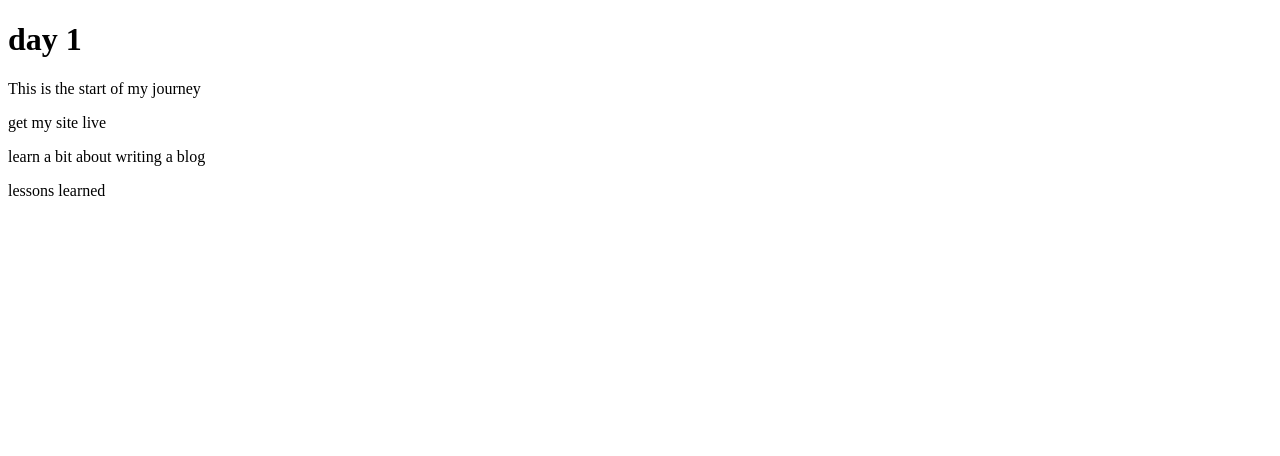
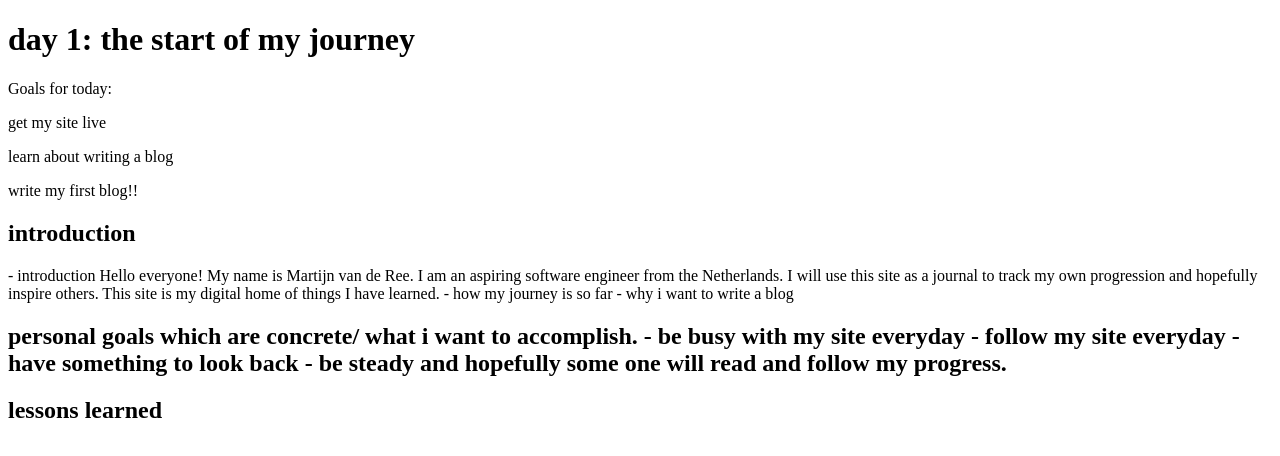
Before and after one commit to broodbakker/journey, a plain HTML site: page index.html in a window 1280 px wide. Drawn offline with Linux system fonts and the light colour scheme.

Commit message:
first blog test

```diff
--- a/index.html
+++ b/index.html
@@ -8,16 +8,44 @@
   <title>Journey</title>
 </head>
 
+<body>
 
-<body>
-  <h1>day 1</h1>
-  <p>This is the start of my journey</p>
+  <h1>day 1: the start of my journey</h1>
+
+  <p>Goals for today:</p>
   <p>get my site live</p>
-  <p>learn a bit about writing a blog</p>
-  <p>lessons learned</p>
+  <p>learn about writing a blog</p>
+  <p>write my first blog!!</p>
+
+  <h2>
+    introduction
+  </h2>
+  <p>
+    - introduction
+    Hello everyone! My name is Martijn van de Ree. I am an aspiring software engineer from the Netherlands.
+    I will use this site as a journal to track my own progression and hopefully inspire others.
+    This site is my digital home of things I have learned.
+
+    - how my journey is so far
+
+    - why i want to write a blog
+
+  </p>
+
+  <h2>
+    personal goals which are concrete/ what i want to accomplish.
+    - be busy with my site everyday
+    - follow my site everyday
+    - have something to look back
+    - be steady and hopefully some one will read and follow my progress.
+  </h2>
+  <p>
+
+  </p>
+
+  <h2>lessons learned</h2>
   <p></p>
+
 </body>
 
-
-
 </html>
```
